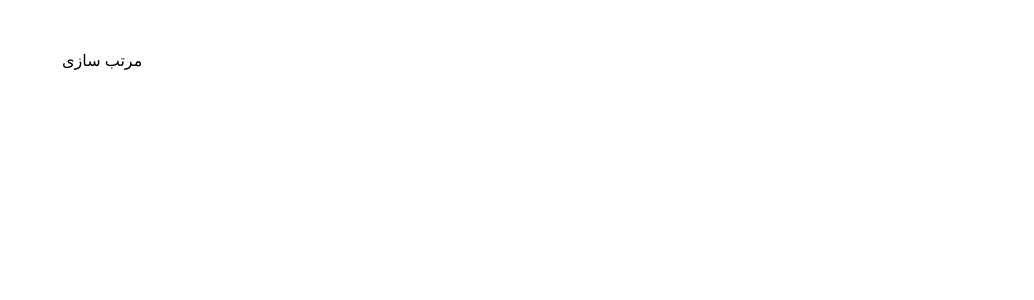
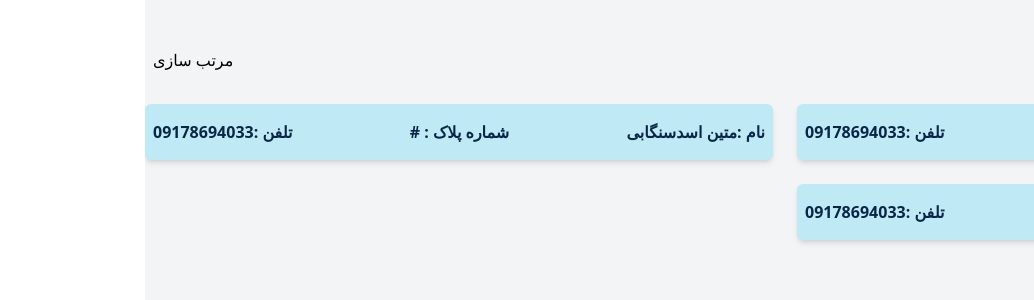
Before and after one commit to Matin-Sangabi/designated-app, a JavaScript app: page / in a window 1280 px wide. Shown: the top 300 px of the page, without its empty margins (246-1280 px from the left). Built offline with nearby package versions, Linux system fonts and the light colour scheme; the HTML template or start-up script is replaced by a standard one.

Commit message:
home page user cart added

```diff
--- a/src/App.js
+++ b/src/App.js
@@ -3,11 +3,11 @@ import { Routes , Route } from 'react-router-dom';
 import Homepage from './pages/Home';
 function App() {
   return (
-    <>
+    <div className='w-full h-screen bg-gray-100'>
       <Routes>
         <Route path='/' element={<Homepage/>} />
       </Routes>
-    </>
+    </div>
   );
 }
 
--- a/src/pages/Home.js
+++ b/src/pages/Home.js
@@ -1,9 +1,32 @@
 const Homepage = () => {
     return (
-        <div className="max-w-screen-xl mx-auto container" >
+        <div className="max-w-screen-xl mx-auto container">
             <div className="w-full flex items-center justify-between pt-10">
                 <input type="search" placeholder="جستجو" className="p-2 rounded-md border-none outline-none ring-1 focus:ring-offset-2 ring-gray-500 transition-all ease-in-out duration-500" />
                 <div className="p-2">مرتب سازی</div>
+            </div>
+            <div className="grid grid-cols-12 pt-6 gap-6">
+                <div className="col-span-6 py-4 px-2 bg-[#BFEAF5] rounded-md shadow-md text-[#0A2647] flex flex-col">
+                    <div className="flex items-center gap-x-2 justify-between">
+                        <h1 className="font-semibold"> نام :متین اسدسنگابی</h1>
+                        <h1 className="font-semibold"> شماره پلاک : #</h1>
+                        <h1 className="font-semibold"> تلفن :09178694033</h1>
+                    </div>
+                </div>
+                <div className="col-span-6 py-4 px-2 bg-[#BFEAF5] rounded-md shadow-md text-[#0A2647] flex flex-col">
+                    <div className="flex items-center gap-x-2 justify-between">
+                        <h1 className="font-semibold"> نام :متین اسدسنگابی</h1>
+                        <h1 className="font-semibold"> شماره پلاک : #</h1>
+                        <h1 className="font-semibold"> تلفن :09178694033</h1>
+                    </div>
+                </div>
+                <div className="col-span-6 py-4 px-2 bg-[#BFEAF5] rounded-md shadow-md text-[#0A2647] flex flex-col">
+                    <div className="flex items-center gap-x-2 justify-between">
+                        <h1 className="font-semibold"> نام :متین اسدسنگابی</h1>
+                        <h1 className="font-semibold"> شماره پلاک : #</h1>
+                        <h1 className="font-semibold"> تلفن :09178694033</h1>
+                    </div>
+                </div>
             </div>
         </div>
      );
```
